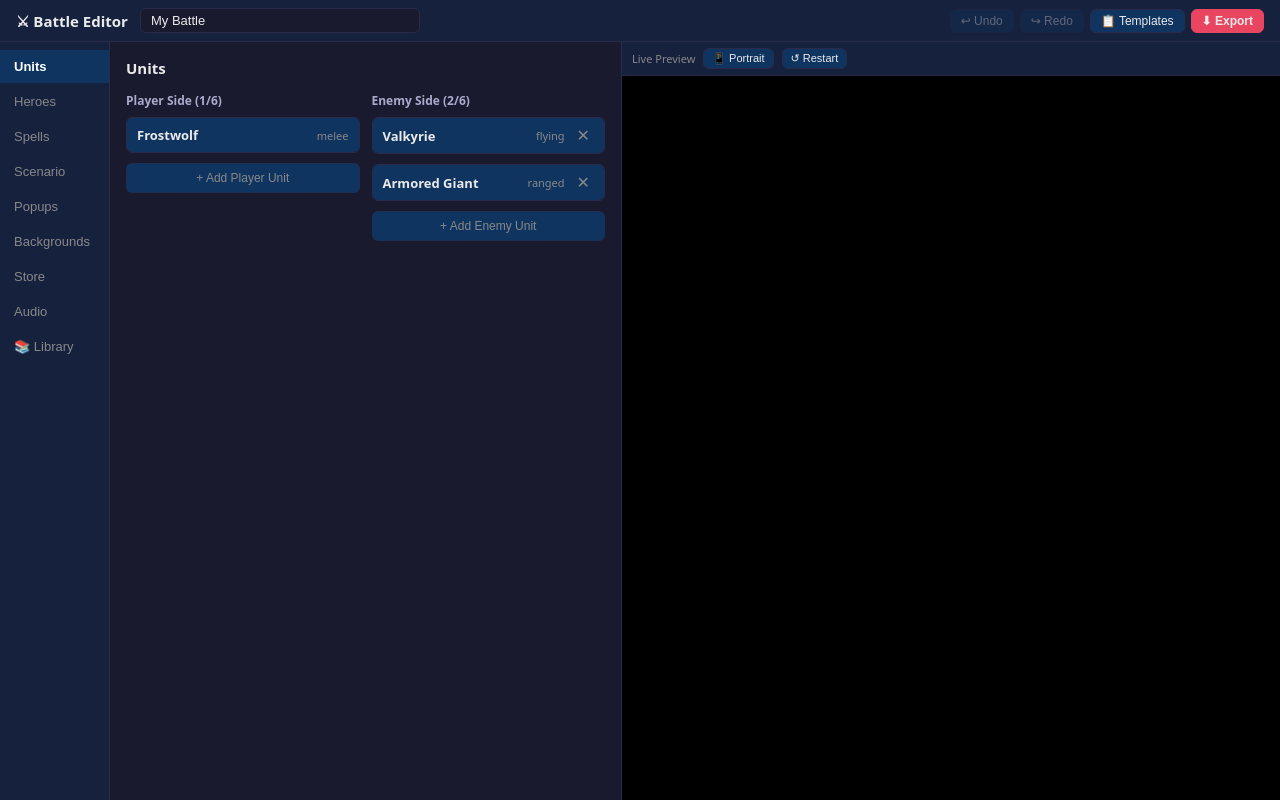
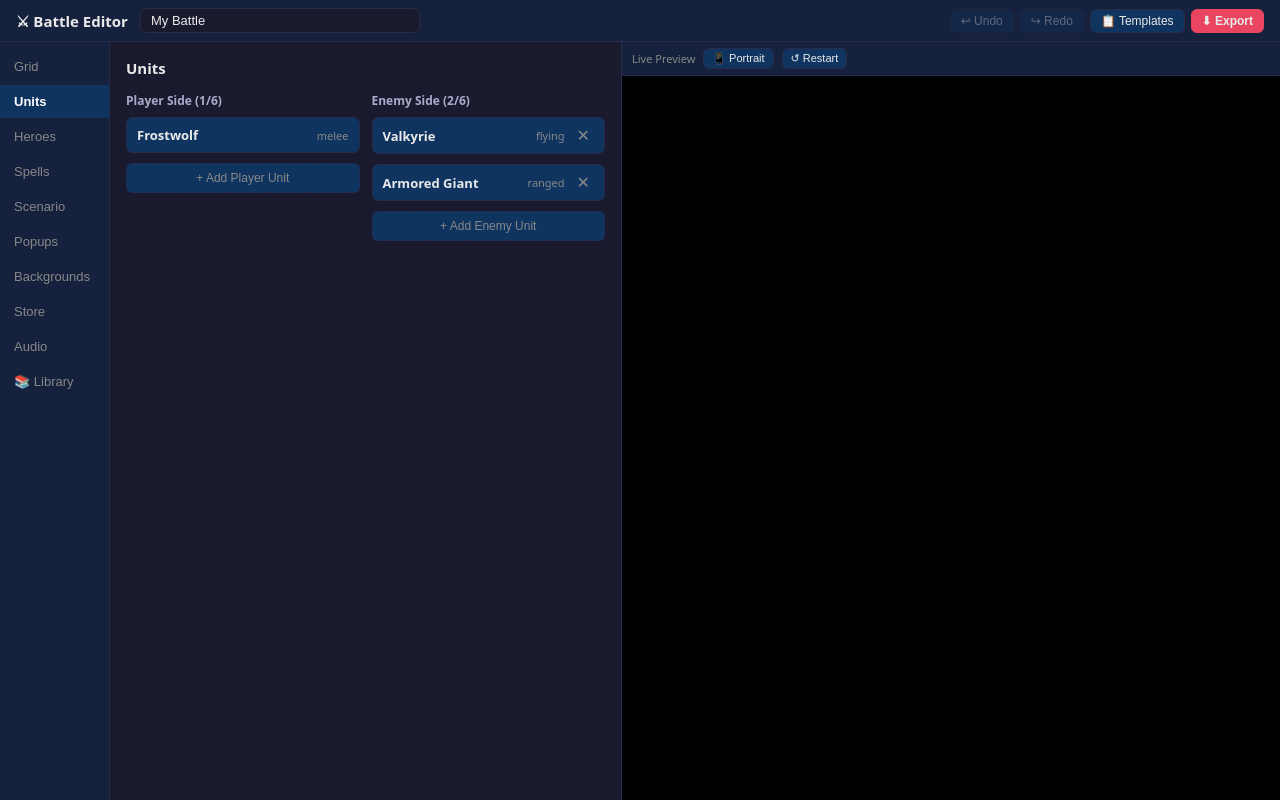
Before and after one commit to tinysoft-sk/playable-battle-builder, a React (Vite) app: page / in a window 1280 px wide. Built offline with nearby package versions, Linux system fonts and the light colour scheme.

Commit message:
Add Grid panel; move grid position and grid tiles out of Heroes/Backgrounds

```diff
--- a/src/App.tsx
+++ b/src/App.tsx
@@ -1,5 +1,6 @@
 import { useState } from 'react';
 import { useBattleStore } from './store/battleStore';
+import GridPanel from './components/panels/GridPanel';
 import UnitsPanel from './components/panels/UnitsPanel';
 import HeroPanel from './components/panels/HeroPanel';
 import SpellsPanel from './components/panels/SpellsPanel';
@@ -14,9 +15,10 @@ import ExportDialog from './components/export/ExportDialog';
 import TemplatesModal from './components/TemplatesModal';
 import './App.css';
 
-type NavItem = 'units' | 'heroes' | 'spells' | 'scenario' | 'popups' | 'backgrounds' | 'store' | 'audio' | 'library';
+type NavItem = 'grid' | 'units' | 'heroes' | 'spells' | 'scenario' | 'popups' | 'backgrounds' | 'store' | 'audio' | 'library';
 
 const NAV_ITEMS: { id: NavItem; label: string }[] = [
+  { id: 'grid',        label: 'Grid' },
   { id: 'units',       label: 'Units' },
   { id: 'heroes',      label: 'Heroes' },
   { id: 'spells',      label: 'Spells' },
@@ -65,6 +67,7 @@ export default function App() {
         </nav>
 
         <main className="app-config">
+          {section === 'grid'        && <GridPanel />}
           {section === 'units'       && <UnitsPanel />}
           {section === 'heroes'      && <HeroPanel />}
           {section === 'spells'      && <SpellsPanel />}
--- a/src/components/panels/BackgroundPanel.tsx
+++ b/src/components/panels/BackgroundPanel.tsx
@@ -2,7 +2,7 @@ import { useBattleStore } from '../../store/battleStore';
 import AssetUpload from '../AssetUpload';
 
 export default function BackgroundPanel() {
-  const { config, setBackground, setGridTile } = useBattleStore();
+  const { config, setBackground } = useBattleStore();
 
   return (
     <div>
@@ -17,17 +17,6 @@ export default function BackgroundPanel() {
         <AssetUpload label="Portrait BG" asset={config.backgrounds.portrait}
           onChange={a => setBackground('portrait', a)} />
       </div>
-      <div className="section-title">Grid Tiles</div>
-      <div className="field">
-        <label>Walkable Hex Tile</label>
-        <AssetUpload label="Walkable hex" asset={config.gridTiles.walkable}
-          onChange={a => setGridTile('walkable', a)} />
-      </div>
-      <div className="field">
-        <label>Active Hex Tile</label>
-        <AssetUpload label="Active hex" asset={config.gridTiles.active}
-          onChange={a => setGridTile('active', a)} />
-      </div>
     </div>
   );
 }
--- /dev/null
+++ b/src/components/panels/GridPanel.tsx
@@ -0,0 +1,57 @@
+import { useBattleStore } from '../../store/battleStore';
+import AssetUpload from '../AssetUpload';
+
+export default function GridPanel() {
+  const { config, setGridSize, setGridOffset, setGridTile } = useBattleStore();
+  const grid = config.grid ?? { cols: 5, rows: 4 };
+  const gridOffset = config.gridOffset ?? { landscape: 0, portrait: 0 };
+
+  return (
+    <div>
+      <div className="panel-title">Grid</div>
+
+      <div className="section-title">Grid Size</div>
+      <div className="row">
+        <div className="field">
+          <label>Columns</label>
+          <input type="number" min={2} max={10} value={grid.cols}
+            onChange={e => setGridSize({ cols: +e.target.value })} />
+        </div>
+        <div className="field">
+          <label>Rows</label>
+          <input type="number" min={2} max={8} value={grid.rows}
+            onChange={e => setGridSize({ rows: +e.target.value })} />
+        </div>
+      </div>
+
+      <div className="section-title">Grid Position</div>
+      <p style={{ fontSize: 11, color: 'var(--text-muted)', marginBottom: 10 }}>
+        Shift the battle grid up (negative) or down (positive) in pixels.
+      </p>
+      <div className="row">
+        <div className="field">
+          <label>Landscape offset Y</label>
+          <input type="number" step={10} value={gridOffset.landscape}
+            onChange={e => setGridOffset('landscape', +e.target.value)} />
+        </div>
+        <div className="field">
+          <label>Portrait offset Y</label>
+          <input type="number" step={10} value={gridOffset.portrait}
+            onChange={e => setGridOffset('portrait', +e.target.value)} />
+        </div>
+      </div>
+
+      <div className="section-title">Grid Tiles</div>
+      <div className="field">
+        <label>Walkable Hex Tile</label>
+        <AssetUpload label="Walkable hex" asset={config.gridTiles.walkable}
+          onChange={a => setGridTile('walkable', a)} />
+      </div>
+      <div className="field">
+        <label>Active Hex Tile</label>
+        <AssetUpload label="Active hex" asset={config.gridTiles.active}
+          onChange={a => setGridTile('active', a)} />
+      </div>
+    </div>
+  );
+}
--- a/src/components/panels/HeroPanel.tsx
+++ b/src/components/panels/HeroPanel.tsx
@@ -2,9 +2,8 @@ import { useBattleStore } from '../../store/battleStore';
 import AssetUpload from '../AssetUpload';
 
 export default function HeroPanel() {
-  const { config, setHeroLeft, setHeroRight, setGridOffset } = useBattleStore();
+  const { config, setHeroLeft, setHeroRight } = useBattleStore();
   const { heroLeft, heroRight } = config;
-  const gridOffset = config.gridOffset ?? { landscape: 0, portrait: 0 };
 
   return (
     <div>
@@ -53,23 +52,6 @@ export default function HeroPanel() {
           {' '}Flipped horizontally
         </label>
       </div>
-
-      <div className="section-title">Grid Position</div>
-      <p style={{ fontSize: 11, color: 'var(--text-muted)', marginBottom: 10 }}>
-        Shift the battle grid up (negative) or down (positive) in pixels.
-      </p>
-      <div className="row">
-        <div className="field">
-          <label>Landscape offset Y</label>
-          <input type="number" step={10} value={gridOffset.landscape}
-            onChange={e => setGridOffset('landscape', +e.target.value)} />
-        </div>
-        <div className="field">
-          <label>Portrait offset Y</label>
-          <input type="number" step={10} value={gridOffset.portrait}
-            onChange={e => setGridOffset('portrait', +e.target.value)} />
-        </div>
-      </div>
     </div>
   );
 }
```
